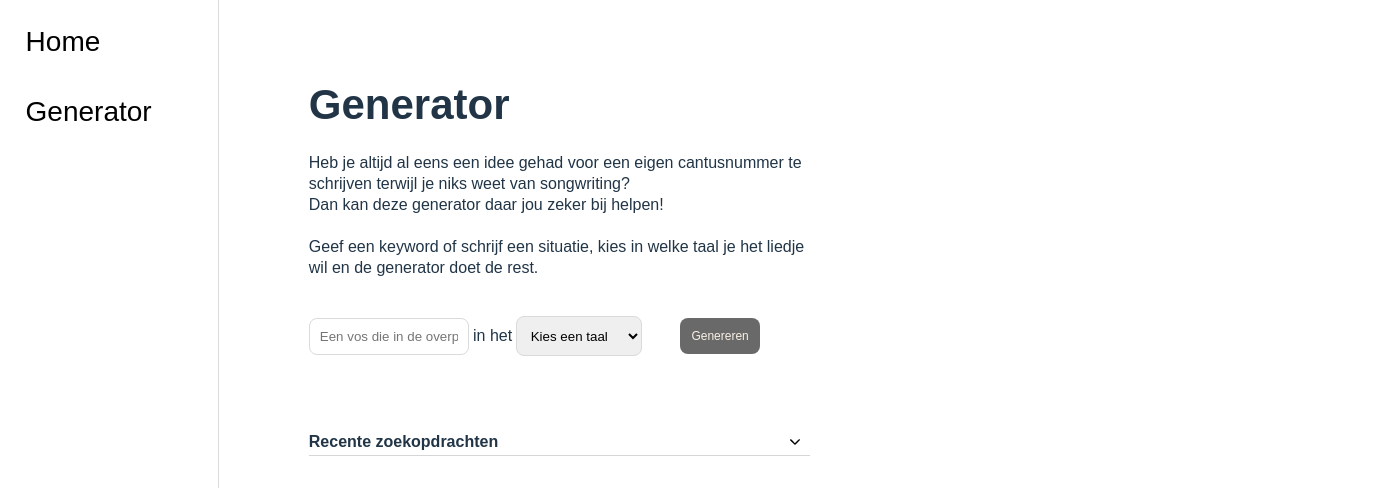
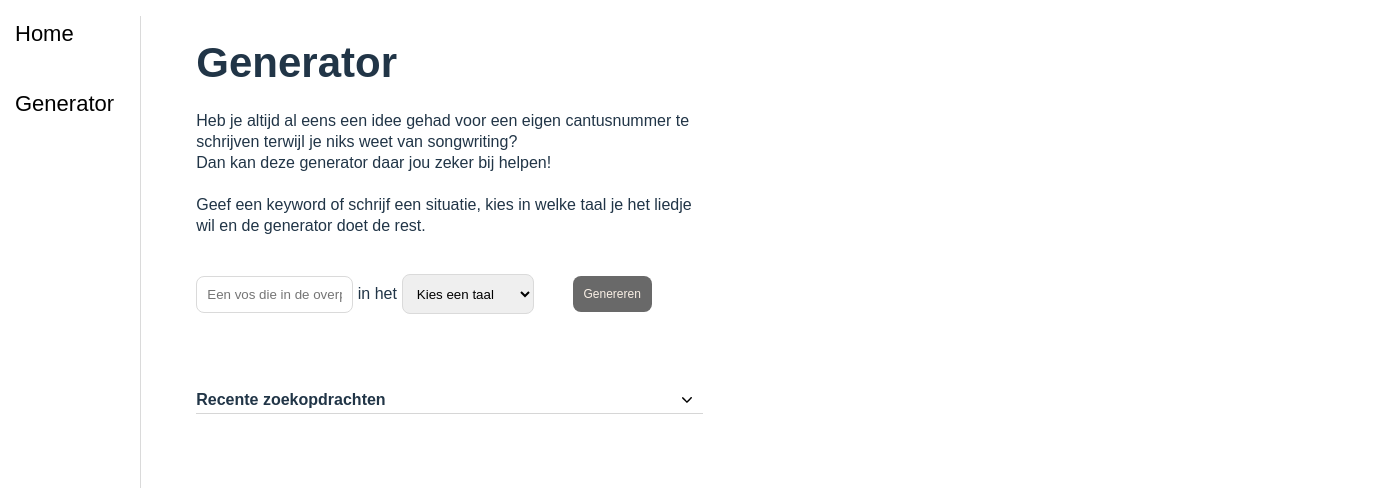
Before and after one commit to Stef-Verniers/BAP, a React (Vite) app in the folder codex/app/: page /generator in a window 1280 px wide. Shown: the top 488 px of the page, 1382 px wide, since content can reach past the window. Built offline with nearby package versions, Linux system fonts and the light colour scheme; a web font is replaced by a local one.

Commit message:
Main styling changes

```diff
--- a/codex/app/src/components/sidebar/sidebar.css
+++ b/codex/app/src/components/sidebar/sidebar.css
@@ -49,12 +49,12 @@ li > a {
         height: 100vh;
         background-color: white;
         flex-direction: column;
-        width: 25vw;
-        padding: 2vw;
-        position: fixed;
-        left: 0;
+        width: 100%;
+        padding: 0;
         border-right: 1px solid rgb(218, 218, 218);
         list-style-type: none;
+        position: relative;
+        margin: 2vh auto;
     }
 
     li {
@@ -97,13 +97,10 @@ li > a {
 
     .nav {
         transform: translateX(0vw);
-        height: 100vh;
+        height: 100%;
         background-color: white;
         flex-direction: column;
-        width: 20vw;
-        padding: 2vw;
-        position: fixed;
-        left: 0;
+        width: auto;
         border-right: 1px solid rgb(218, 218, 218);
         list-style-type: none;
     }
@@ -117,10 +114,7 @@ li > a {
         height: 100vh;
         background-color: white;
         flex-direction: column;
-        width: 13vw;
-        padding: 2vw;
-        position: fixed;
-        left: 0;
+        width: 100%;
         border-right: 1px solid rgb(218, 218, 218);
         list-style-type: none;
     }
@@ -130,7 +124,7 @@ li > a {
     }
 
     li > a {
-        font-size: 28px;
+        font-size: 22px;
     }
 
     .subnav > li {
--- a/codex/app/src/components/views/generator/generator.css
+++ b/codex/app/src/components/views/generator/generator.css
@@ -216,15 +216,14 @@ button:disabled {
 
 @media screen and (min-width: 769px) {
     .generator {
-        width: 65vw;
+        width: 100%;
         height: auto;
         margin: 0;
         display: flex;
         flex-direction: column;
         justify-content: center;
         align-items: center;
-        margin-left: 25vw;
-        margin-bottom: 15vh;
+        margin-bottom: 5vh;
         min-height: 0;
 
     }
@@ -243,7 +242,7 @@ button:disabled {
 
     .generator-form {
         height: auto;
-        width: 70%;
+        width: 100%;
         display: flex;
         flex-direction: column;
     }
@@ -277,7 +276,7 @@ button:disabled {
 @media screen and (min-width: 1025px) {
 
     .generator {
-        width: 75vw;
+        width: 100;
         height: auto;
         margin: 0;
         padding-top: 5vh;
@@ -285,8 +284,7 @@ button:disabled {
         flex-direction: column;
         justify-content: center;
         align-items: center;
-        margin-bottom: 15vh;
-
+        margin-bottom: 5vh;
     }
 
     .generator-content {
@@ -299,18 +297,19 @@ button:disabled {
         display: flex;
         flex-direction: column;
         justify-content: space-between;
-        width: 600px;
+        width: 100%;
     }
 
     .generator-form > input {
         width: 100%;
+        box-sizing: border-box;
         padding: 10px;
         border-radius: 8px;
         border: solid 1px rgb(218, 218, 218);
     }
 
     .generator-answer {
-        width: 600px;
+        width: 100%;
         height: auto;
         margin: 3vh 0 5vh 0;
     }
@@ -329,6 +328,11 @@ button:disabled {
         border-radius: 8px;
         border: solid 1px rgb(218, 218, 218);
         margin-right: 3vw;
+        box-sizing: border-box;
+    }
+
+    option {
+        padding:5px 0;
     }
 
     .list-meta > img {
@@ -342,10 +346,9 @@ button:disabled {
 
     .generator {
         width: 90%;
-        margin: 0 40px;
+        margin: 5vh 0;
         display: flex;
-        flex-direction: column;
-        justify-content: start;
+        justify-content: center;
         align-items: center;
         min-height: 100vh;
         padding-top: 0;
@@ -353,12 +356,12 @@ button:disabled {
 
     .generator-content {
         width: 100%;
-        height: 90%;
-        padding-top: 10vh;
-        grid-template-columns: 50% 40%;
+        min-height: 100vh;
+        grid-template-columns: 50% 50%;
         grid-template-rows: 200px 100px auto 300px;
         grid-gap: 10px;
-        column-gap: 50px;
+        column-gap: 100px;
+        margin: auto;
     }
 
     .generator-info {
@@ -391,7 +394,7 @@ button:disabled {
     .generator-answer {
         width: 600px;
         height: auto;
-        margin: 3vh 0 5vh 0;
+        margin: 8vh 0 5vh 0;
         grid-column: 2;
         grid-row: 1/4;
     }
--- a/codex/app/src/index.css
+++ b/codex/app/src/index.css
@@ -12,6 +12,7 @@
   -moz-osx-font-smoothing: grayscale;
   -webkit-text-size-adjust: 100%;
   background-color: white;
+  scrollbar-gutter: stable both-edges;
 }
 
 a {
@@ -21,12 +22,6 @@ a {
 }
 a:hover {
   color: #535bf2;
-}
-
-main {
-  width: 100%;
-  margin: auto;
-  height: 90vh;
 }
 
 h1 {
@@ -88,7 +83,7 @@ button:focus-visible {
 @media screen and (min-width: 481px) {
 
   main {
-    width: 90vw;
+    width: 90%;
   }
 
 }
@@ -99,8 +94,15 @@ button:focus-visible {
     flex-direction: row;
   }
 
+  #root {
+    box-sizing: border-box;
+    max-width: 100vw;
+    display: grid;
+    grid-template-columns: 20% 80%;
+  }
+
   main {
-    overflow: hidden;
+    width: 100%;
   }
 
 
@@ -109,19 +111,44 @@ button:focus-visible {
 
 @media screen and (min-width: 1025px) {
 
+  #root {
+    max-width: 100vw;
+    display: grid;
+    grid-template-columns: 15% 85%;
+}
+
+  .nav {
+    grid-column: 1;
+    width: 100%;
+  }
+
   main {
-    width: 80vw;
-    margin-left: 18%;
+    grid-column: 2;
+    height: auto;
   }
 
 }
 
 @media screen and (min-width: 1201px) {
 
-  main {
-    width: 87vw;
-    margin-left: 21vw;
+  #root {
+    max-width: 100vw;
+    display: grid;
+    grid-template-columns: 10% 90%;
+}
 
+  .nav {
+    grid-column: 1;
+    width: 100%;
   }
 
+  main {
+    grid-column: 2;
+    height: auto;
+    width: 100%;
+    display: flex;
+    justify-content: center;
+  }
+
+
 }
```
